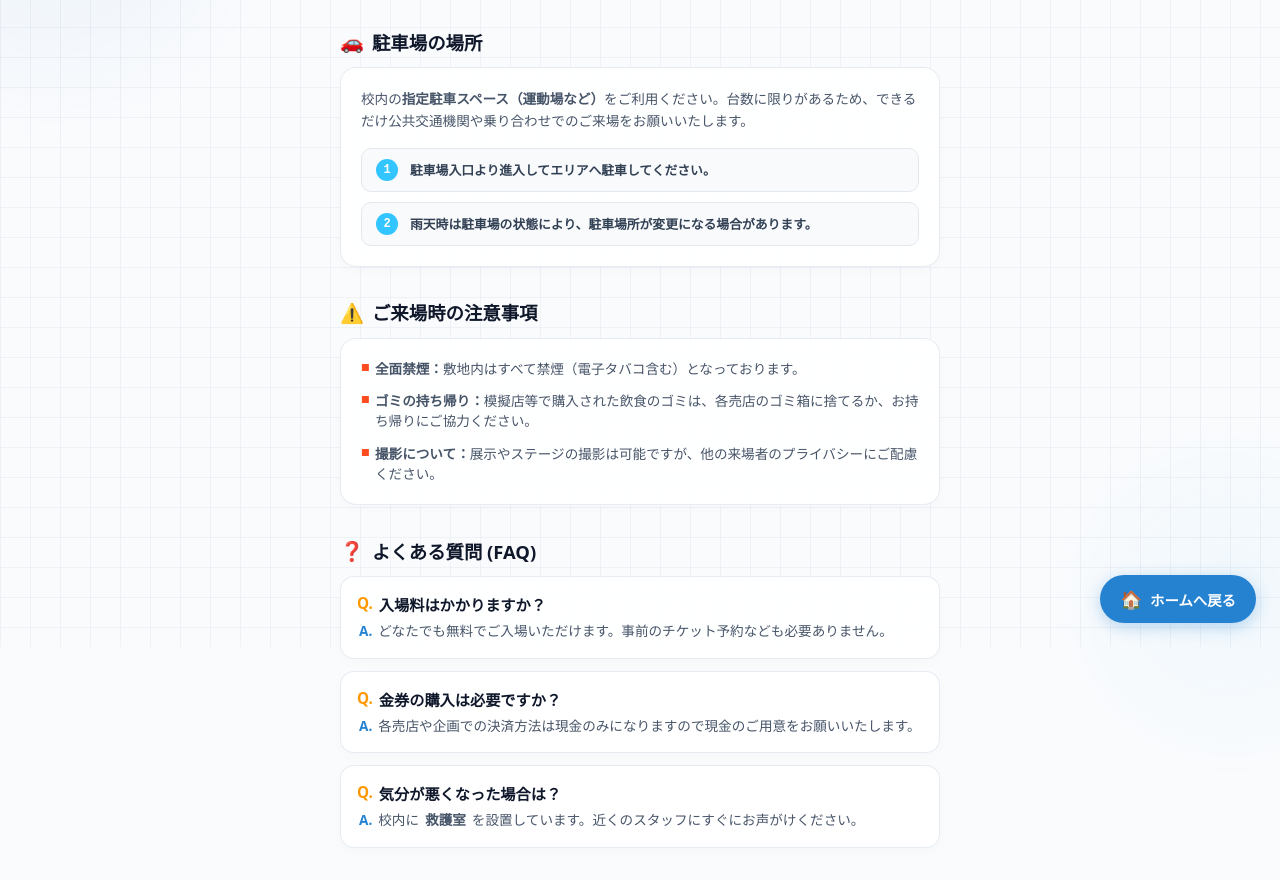
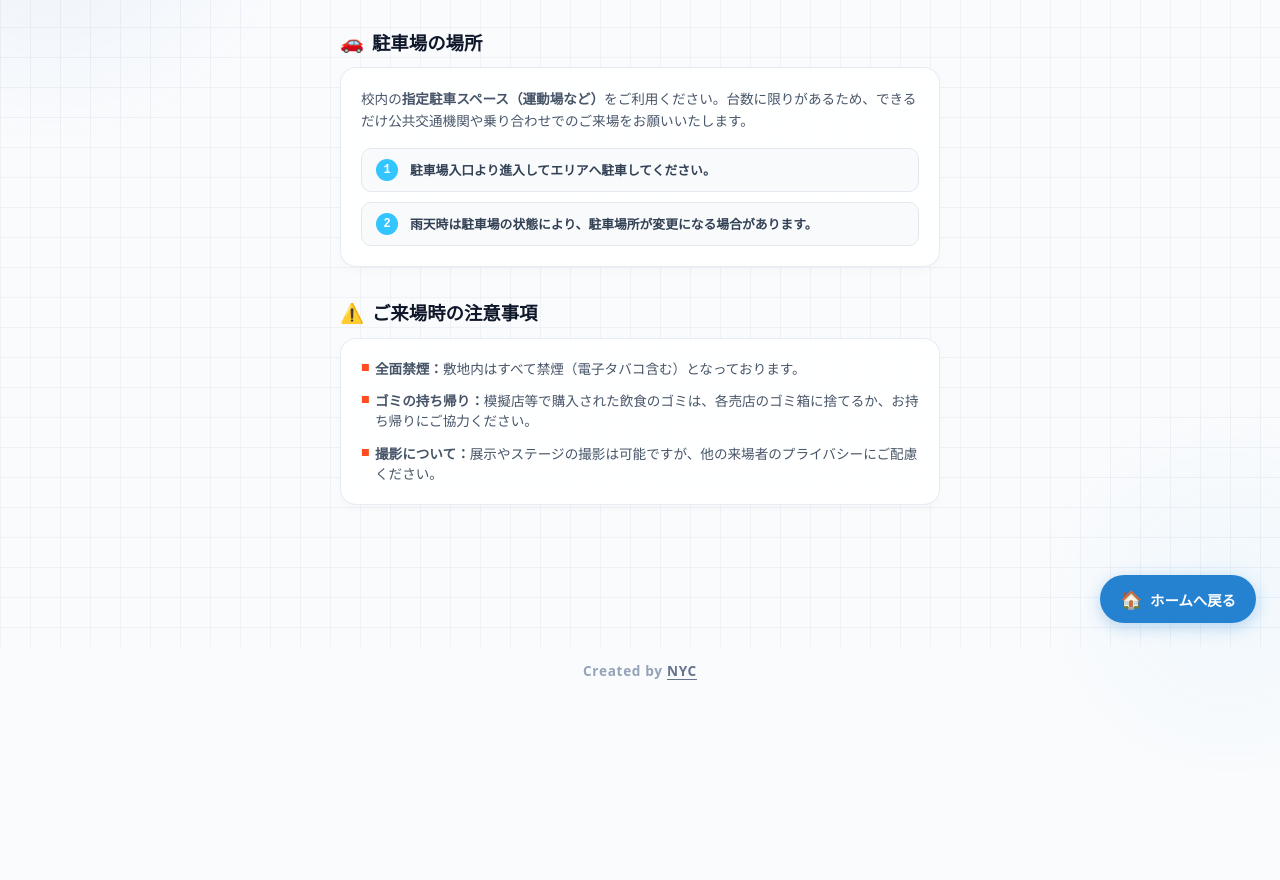
Before and after one commit to System-Dev-Nagoshoko/Dev.Nagoshoko, an Astro site: page /info in a window 1280 px wide. Shown: the part 153-1033 px from the top of the page. After the commit the page ends 913 px from the top, so only its background shows below. Built offline with nearby package versions, Linux system fonts and the light colour scheme; Astro itself is replaced by a stand-in of ours.

Commit message:
Update info.astro

```diff
--- a/src/pages/info.astro
+++ b/src/pages/info.astro
@@ -14,7 +14,7 @@
         <span class="version-tag">第7回商工祭</span>
       </div>
       <h2 class="hero-title">商工祭 <span>インフォメーション</span></h2>
-      <p class="hero-subtitle">ご来場にあたってのご案内・よくある質問</p>
+      <p class="hero-subtitle">ご来場にあたってのご案内・注意事項</p>
     </header>
 
     <section class="info-section">
@@ -49,29 +49,6 @@
           <li><strong>ゴミの持ち帰り：</strong>模擬店等で購入された飲食のゴミは、各売店のゴミ箱に捨てるか、お持ち帰りにご協力ください。</li>
           <li><strong>撮影について：</strong>展示やステージの撮影は可能ですが、他の来場者のプライバシーにご配慮ください。</li>
         </ul>
-      </div>
-    </section>
-
-    <section class="info-section">
-      <div class="section-title">
-        <span class="section-icon">❓</span>
-        <h3>よくある質問 (FAQ)</h3>
-      </div>
-      <div class="faq-list">
-        <div class="faq-item">
-          <div class="faq-q"><span>Q.</span> 入場料はかかりますか？</div>
-          <div class="faq-a"><span>A.</span> どなたでも無料でご入場いただけます。事前のチケット予約なども必要ありません。</div>
-        </div>
-
-        <div class="faq-item">
-          <div class="faq-q"><span>Q.</span> 金券の購入は必要ですか？</div>
-          <div class="faq-a"><span>A.</span> 各売店や企画での決済方法は現金のみになりますので現金のご用意をお願いいたします。</div>
-        </div>
-
-        <div class="faq-item">
-          <div class="faq-q"><span>Q.</span> 気分が悪くなった場合は？</div>
-          <div class="faq-a"><span>A.</span> 校内に<strong>救護室</strong>を設置しています。近くのスタッフにすぐにお声がけください。</div>
-        </div>
       </div>
     </section>
   </div>
@@ -206,37 +183,4 @@
     left: 0;
     top: 2px;
   }
-
-  /* ❓ FAQリスト */
-  .faq-list {
-    display: flex;
-    flex-direction: column;
-    gap: 12px;
-  }
-  .faq-item {
-    background: rgba(255, 255, 255, 0.85);
-    backdrop-filter: blur(8px);
-    border-radius: 14px;
-    padding: 16px;
-    border: 1px solid rgba(226, 232, 240, 0.8);
-    box-shadow: 0 4px 12px rgba(15, 23, 42, 0.02);
-  }
-  .faq-q {
-    font-weight: 800;
-    color: #0f172a;
-    font-size: 0.95rem;
-    margin-bottom: 6px;
-    display: flex;
-    gap: 6px;
-  }
-  .faq-q span { color: #ff9800; }
-  .faq-a {
-    font-size: 0.85rem;
-    color: #475569;
-    line-height: 1.5;
-    display: flex;
-    gap: 6px;
-    padding-left: 2px;
-  }
-  .faq-a span { color: #2582d1; font-weight: 800; }
 </style>
```
